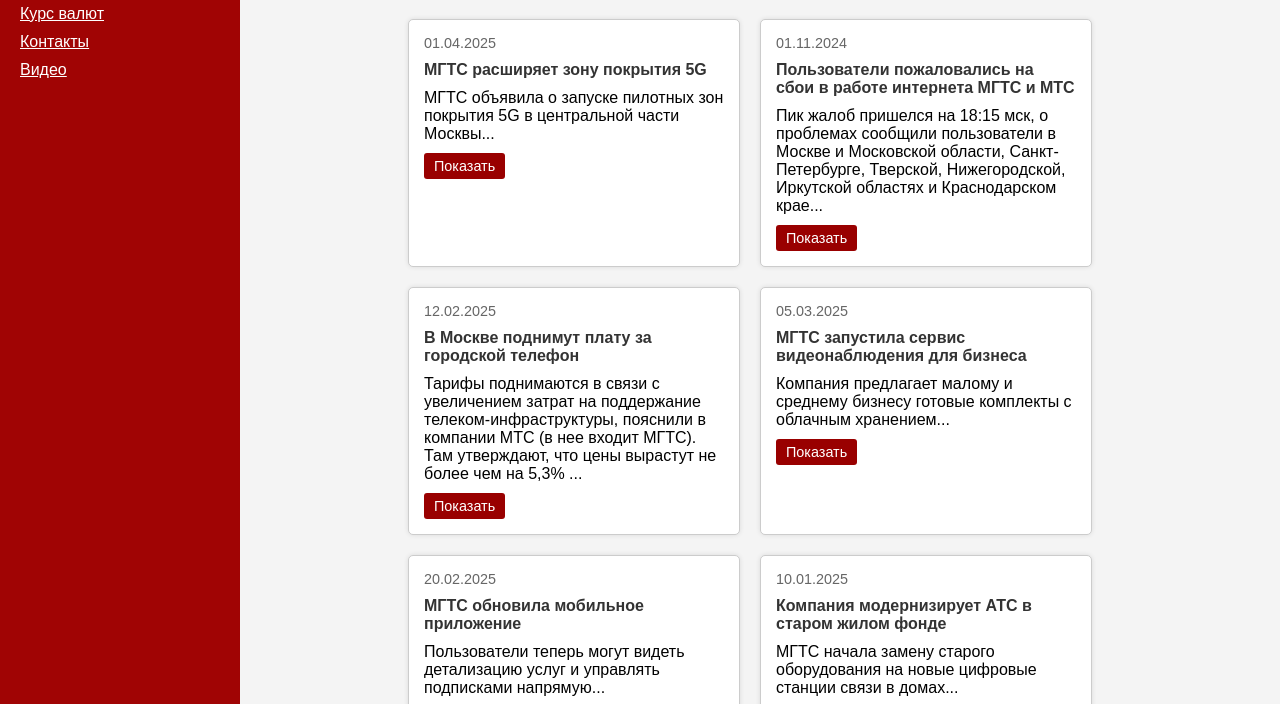
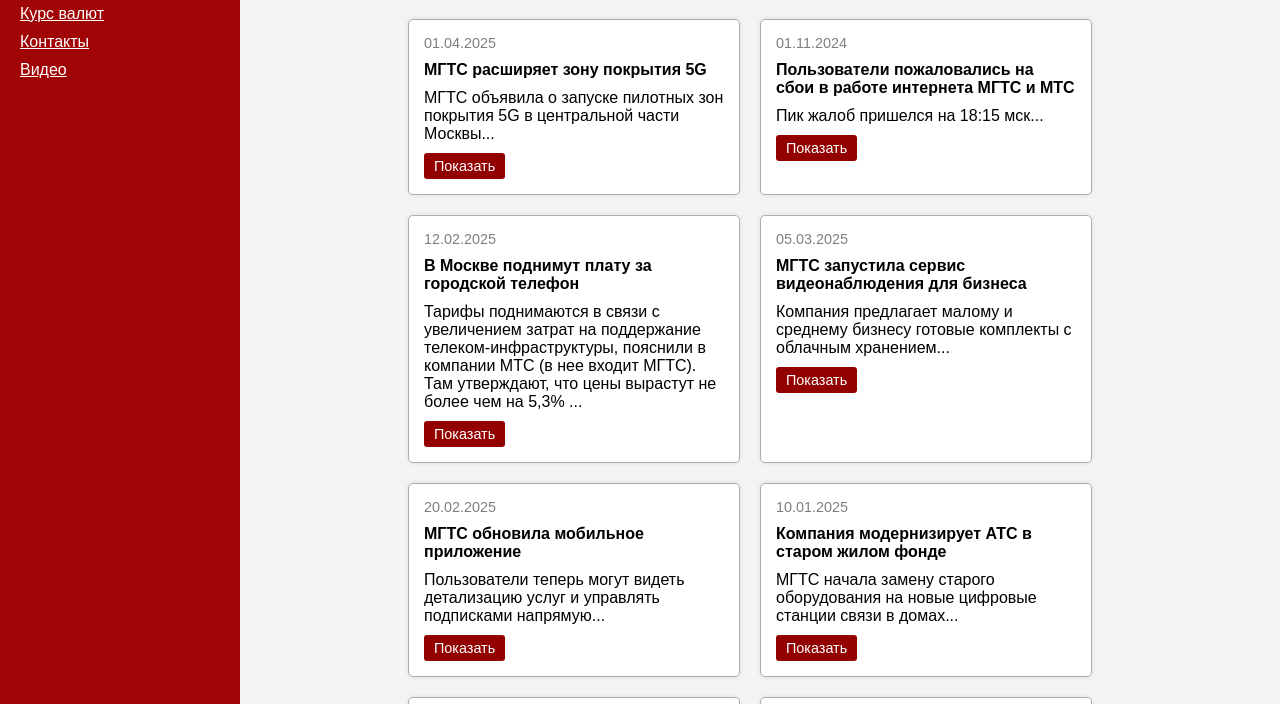
Before and after one commit to vvvicntu/vospa, a plain HTML site: page rgz/news.html in a window 1280 px wide. Shown: the part 81-785 px from the top of the page. Drawn offline with Linux system fonts and the light colour scheme.

Commit message:
Форматирование

```diff
--- a/rgz/news.html
+++ b/rgz/news.html
@@ -3,7 +3,7 @@
     <head>
         <meta charset="UTF-8">
         <meta name="viewport" content="width=device-width, initial-scale=1.0">
-        <title>Новости компании</title>
+        <title>МГТС. Новости компании</title>
         <link rel="shortcut icon" href="favicon.ico" type="image/x-icon">
         <link rel="shortcut icon" href="favicon-32x32.png">
         <link rel="icon" href="favicon-16x16.png">
@@ -33,7 +33,7 @@
 
             h1 {
             text-align: center;
-            color: #990000;
+            color: rgb(160, 4, 4);
             }
 
             .news-container {
@@ -44,8 +44,8 @@
             }
 
             .news-card {
-            background-color: #fff;
-            border: 1px solid #ccc;
+            background-color: white;
+            border: 1px solid rgb(174, 174, 174);
             padding: 15px;
             width: 300px;
             border-radius: 5px;
@@ -55,13 +55,13 @@
 
             .news-date {
             font-size: 0.9em;
-            color: #666;
+            color: grey;
             }
 
             .news-title {
             font-weight: bold;
             margin: 10px 0;
-            color: #333;
+            color: black;
             }
 
             .news-short {
@@ -71,11 +71,11 @@
             .news-full {
             display: none;
             font-size: 0.95em;
-            color: #444;
+            color: rgb(46, 46, 46);
             }
 
             .show-btn {
-            background-color: #990000;
+            background-color: rgb(147, 0, 0);
             color: white;
             padding: 5px 10px;
             border: none;
@@ -131,8 +131,7 @@
                 <div class="news-card">
                     <div class="news-date">01.11.2024</div>
                     <div class="news-title">Пользователи пожаловались на сбои в работе интернета МГТС и МТС</div>
-                    <div class="news-short">Пик жалоб пришелся на 18:15 мск, о проблемах сообщили пользователи в Москве и Московской области, Санкт-Петербурге,
-                        Тверской, Нижегородской, Иркутской областях и Краснодарском крае...</div>
+                    <div class="news-short">Пик жалоб пришелся на 18:15 мск...</div>
                     <div class="news-full">...МТС отказалась от комментариев (МГТС — «дочка» компании»).
                         В конце января пользователи и операторы сообщали о массовых сбоях в Рунете.
                         Многие сайты в зоне .ru медленно открывались или не открывались совсем.
```
